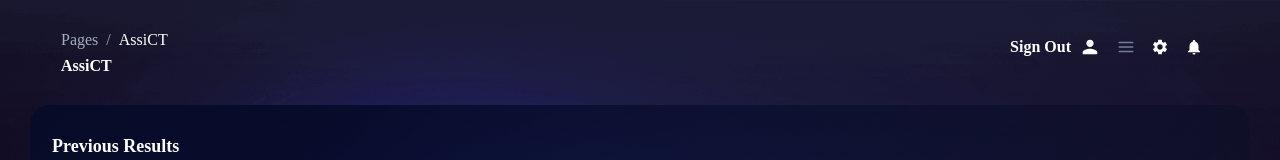
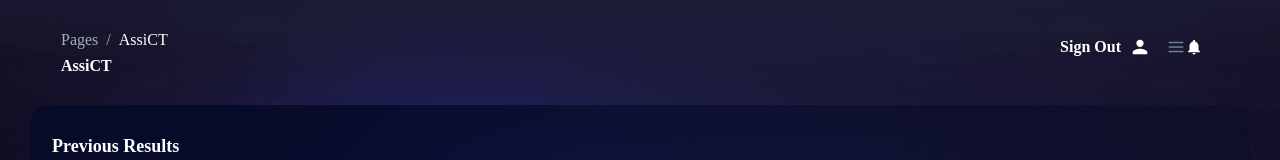
Before and after one commit to SVinternShip/Frontend-Backend, a React (Create React App) app in the folder frontend/assict_front/: page /home/tables in a window 1280 px wide. Shown: the top 160 px of the page. Built offline with nearby package versions, Linux system fonts and the light colour scheme.

Commit message:
AdminNavbarLinks setting 제거
우측 상단 setting 버튼 제거

```diff
--- a/frontend/assict_front/src/components/Navbars/AdminNavbarLinks.js
+++ b/frontend/assict_front/src/components/Navbars/AdminNavbarLinks.js
@@ -93,16 +93,7 @@ export default function HeaderLinks(props) {
         // logo={logo}
         {...rest}
       />
-      <SettingsIcon
-        cursor='pointer'
-        ms={{ base: "16px", xl: "0px" }}
-        me='16px'
-        ref={settingsRef}
-        onClick={props.onOpen}
-        color={navbarIcon}
-        w='18px'
-        h='18px'
-      />
+
       <Menu>
         <MenuButton align='center'>
           <BellIcon color={navbarIcon} mt='-4px' w='18px' h='18px' />
```
